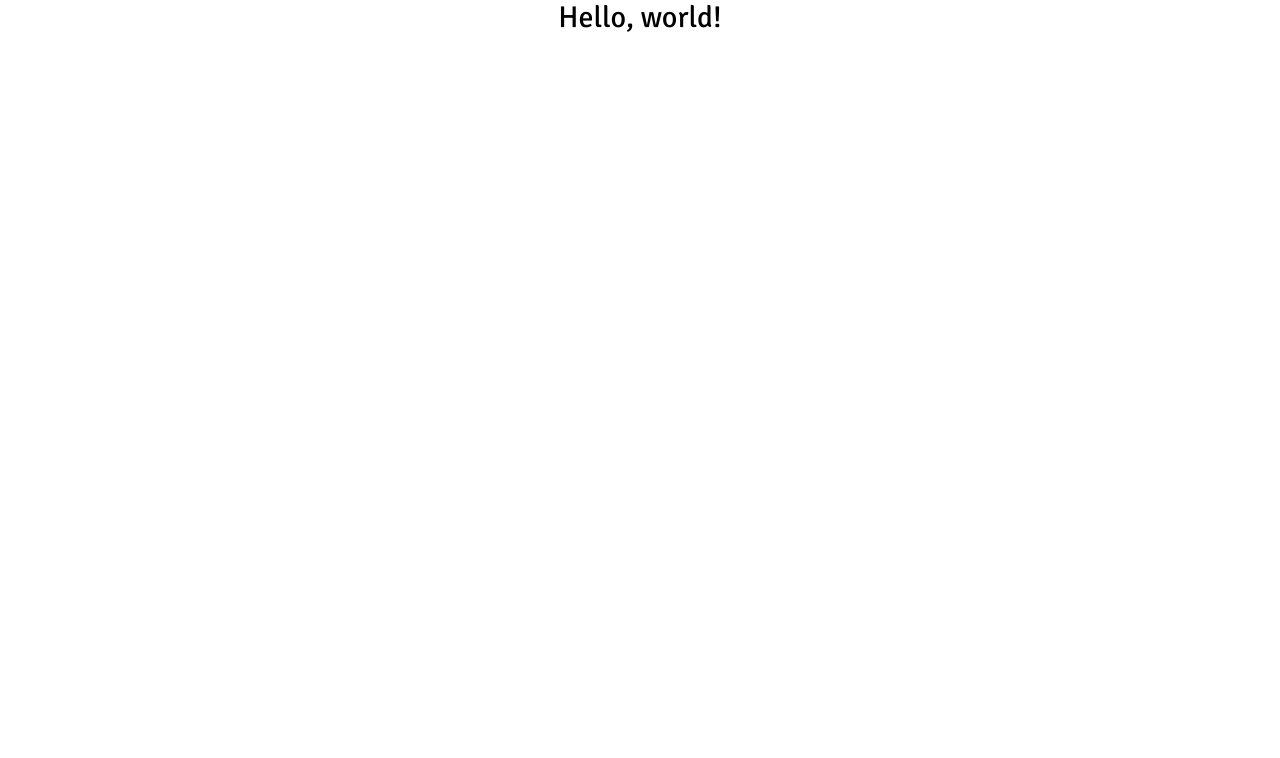
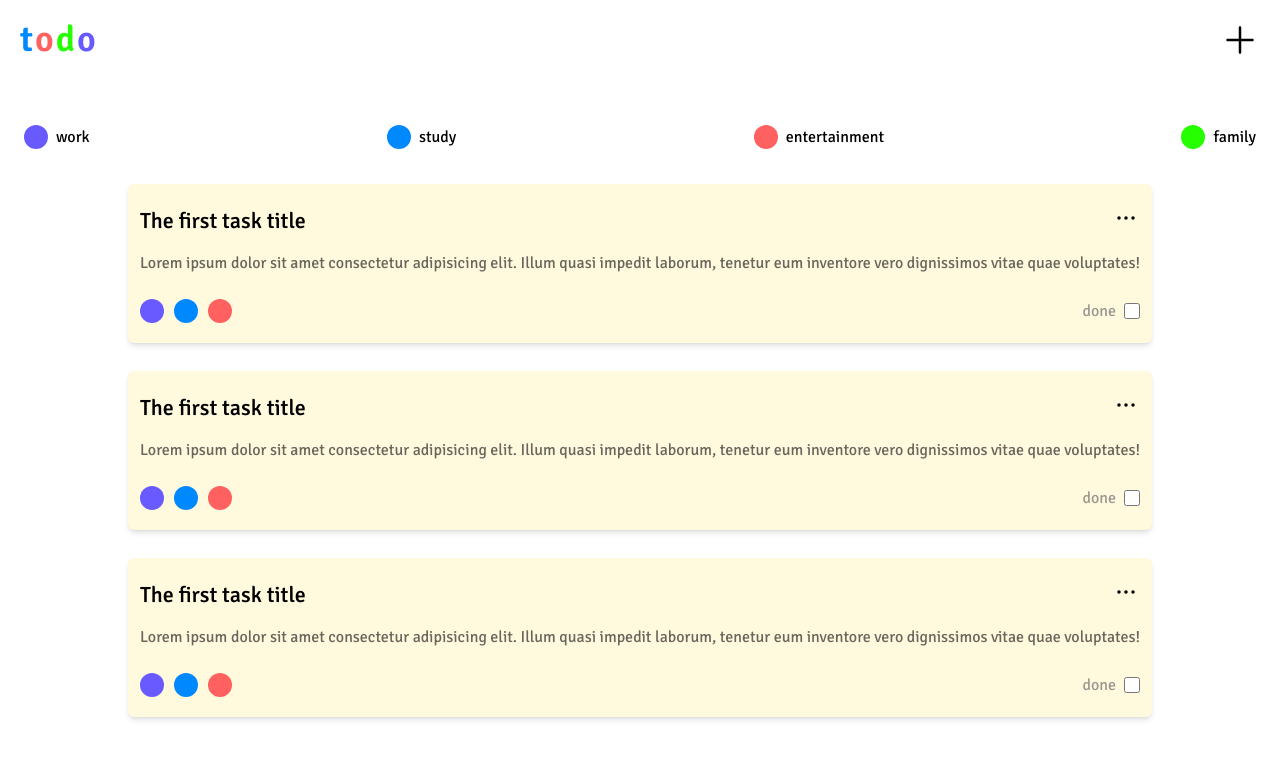
Before and after one commit to vishal00923/todo-app, a Next.js app: page / in a window 1280 px wide. Shown: the top 758 px of the page. Built offline with nearby package versions, Linux system fonts and the light colour scheme.

Commit message:
Update root page and layout

```diff
--- a/src/app/layout.tsx
+++ b/src/app/layout.tsx
@@ -1,7 +1,13 @@
+'use client';
+
+import { useState } from 'react';
 import { Metadata } from 'next';
 import { Signika } from 'next/font/google';
 
+import { Nav } from '@/components/Nav';
+import { Todo } from '@/components/Todo';
 import { NodeType } from '@/types';
+
 import './globals.css';
 
 export const metadata: Metadata = {
@@ -16,9 +22,20 @@ const signika = Signika({
 });
 
 const RootLayout = ({ children }: NodeType) => {
+  const [plusIconClicked, setPlusIconClicked] = useState<boolean>(false);
+
   return (
     <html lang='en'>
-      <body className={signika.className}>{children}</body>
+      <body className={signika.className}>
+        {plusIconClicked ? (
+          <Todo setPlusIconClicked={setPlusIconClicked} />
+        ) : (
+          <>
+            <Nav setPlusIconClicked={setPlusIconClicked} />
+            {children}
+          </>
+        )}
+      </body>
     </html>
   );
 };
--- a/src/app/page.tsx
+++ b/src/app/page.tsx
@@ -1,8 +1,28 @@
+import { Tag } from '@/components/Tag';
+import { Card } from '@/components/Card';
+
 const Home = () => {
   return (
-    <div className='flex items-center justify-center'>
-      <h1 className='text-3xl'>Hello, world!</h1>
-    </div>
+    <main className='w-full'>
+      {/* Todo Labels */}
+      <div className='flex flex-col justify-center'>
+        <div className='mt-[45px] px-3 md:px-6'>
+          <div className='flex items-center justify-between max-[290px]:flex-wrap max-[290px]:gap-y-2'>
+            <Tag label='work' bgColor='bg-[#685aff]' />
+            <Tag label='study' bgColor='bg-[#0088ff]' />
+            <Tag label='entertainment' bgColor='bg-[#ff6060]' />
+            <Tag label='family' bgColor='bg-[#26ff00]' />
+          </div>
+        </div>
+        <div className='mt-[35px] px-4 md:px-7'>
+          <div className='flex flex-col items-center space-y-7'>
+            <Card />
+            <Card />
+            <Card />
+          </div>
+        </div>
+      </div>
+    </main>
   );
 };
 
```
